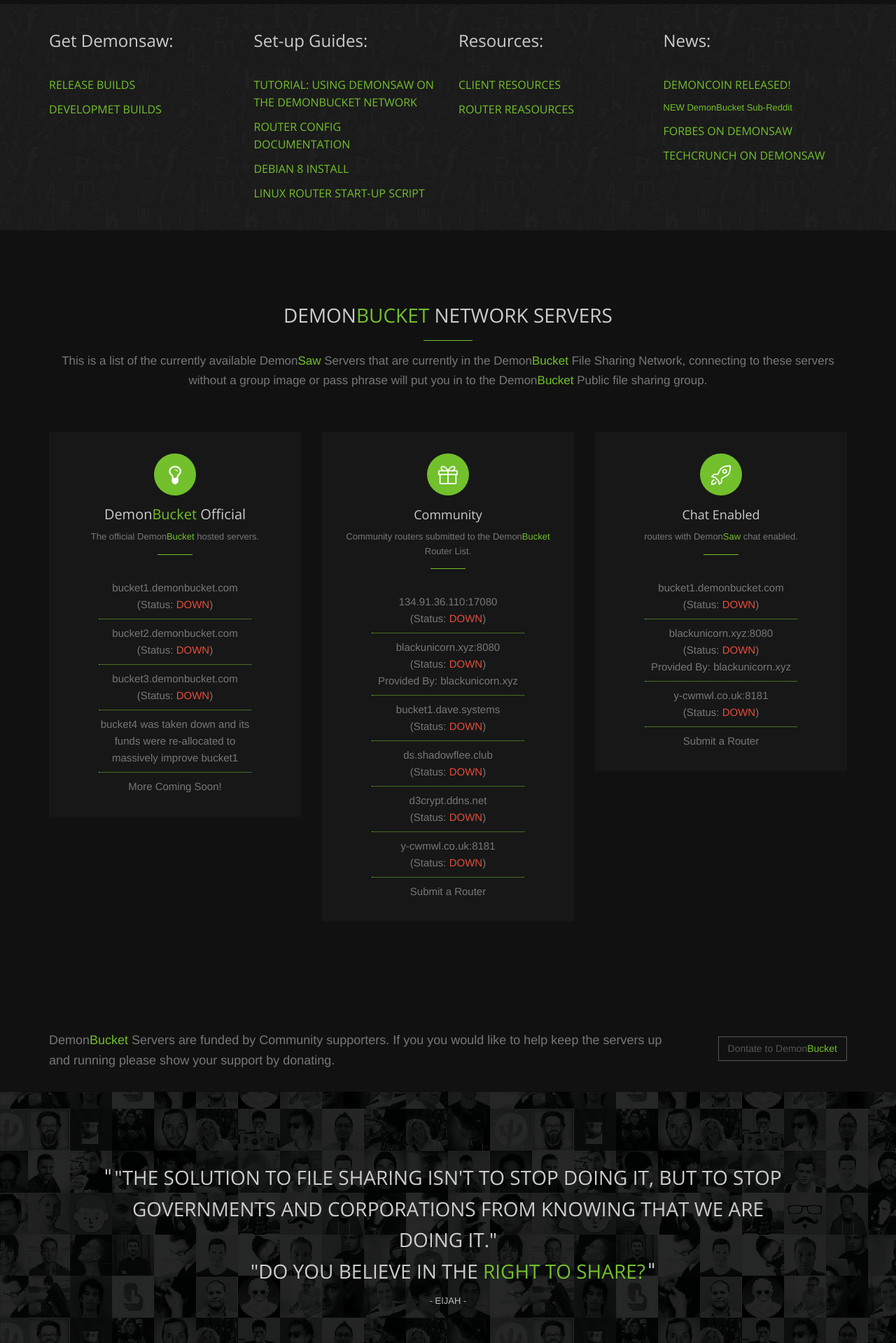
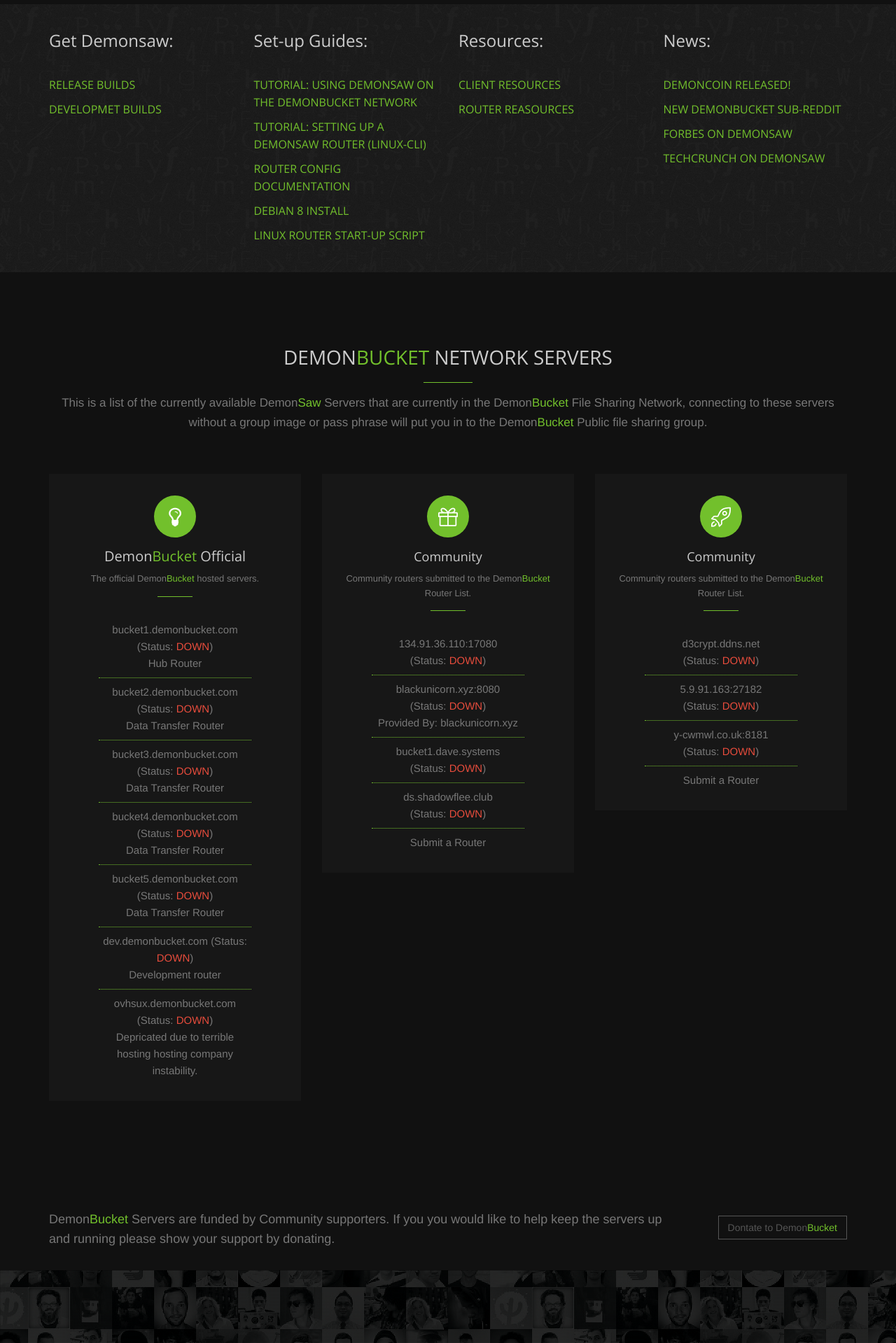
Before and after one commit to osteth/DemonBucket, a PHP site: page / in a window 1280 px wide. Shown: the part 2581-4500 px from the top of the page at 70% size. Run offline with PHP 8.4, Linux system fonts and the light colour scheme; data that the repository does not hold is empty; some libraries are stand-ins or nearby versions.

Commit message:
network rebuild site update

```diff
--- a/Website/index.php
+++ b/Website/index.php
@@ -363,6 +363,7 @@
                     <div class="col-sm-3 col-xs-6">
 						<h2>Set-up Guides:</h2></br>
                         <h4><a href="https://www.youtube.com/watch?v=vdK92aCS0_c">Tutorial: Using Demonsaw on the DemonBucket Network</a></h4></p>
+                        <h4><a href="https://youtu.be/oimu2mO1KUg">Tutorial: Setting Up a Demonsaw router (Linux-CLI)</a></h4></p>
 						<h4><a href="http://www.stinebaugh.info/a-public-demonsaw-router-by-blackunicorn/">Router Config Documentation</a></h4></p>
 						<h4><a href="https://www.youtube.com/watch?v=ibCdYn5N8wk">Debian 8 Install</a></h4></p>
 						<h4><a href="http://www.stinebaugh.info/demonsaw-startup-script-linux/">Linux Router Start-up Script</a></h4></p>
@@ -376,7 +377,7 @@
                     </div>
                     <div class="col-sm-3 col-xs-6">
 						<h2>News:</h2></br>
-                        <h4><a href="https://github.com/osteth/DemonBucket/tree/master/DemonCoin">DemonCoin Released!</a></h4></p
+                        <h4><a href="https://github.com/osteth/DemonBucket/tree/master/DemonCoin">DemonCoin Released!</a></h4></p>
 						<h4><a href="https://www.reddit.com/r/DemonBucket/">NEW DemonBucket Sub-Reddit</a></h4></p>
 						<h4><a href="http://www.forbes.com/sites/thomasbrewster/2015/08/20/eijah-john-mcafee-and-demonsaw/">Forbes on Demonsaw</a></h4></p>
 						<h4><a href="http://techcrunch.com/2015/08/19/demonsaw-uses-social-cryptography-to-share-files-and-data-anonymously/#.2cge3r:KXol">TechCrunch on Demonsaw</a></h4>
@@ -401,11 +402,13 @@
                         <h2 class="heading-md">Demon<span class="color-green">Bucket</span> Official</h2>
                         <p>The official Demon<span class="color-green">Bucket</span> hosted servers.</p>
                         <ul class="list-unstyled">
-                            <li>bucket1.demonbucket.com (Status: <?=GetServerStatus('bucket1.demonbucket.com', 80);?>)</li>
-                            <li>bucket2.demonbucket.com (Status: <?=GetSErverStatus('bucket2.demonbucket.com', 80);?>)</li>
-                            <li>bucket3.demonbucket.com (Status: <?=GetServerStatus('bucket3.demonbucket.com', 80);?>)</li>
-                            <li>bucket4 was taken down and its funds were re-allocated to massively improve bucket1</li>
-                            <li>More Coming Soon!</li>
+                            <li>bucket1.demonbucket.com (Status: <?=GetServerStatus('bucket1.demonbucket.com', 80);?>) <br>Hub Router</li>
+                            <li>bucket2.demonbucket.com (Status: <?=GetSErverStatus('bucket2.demonbucket.com', 80);?>) <br>Data Transfer Router</li>
+                            <li>bucket3.demonbucket.com (Status: <?=GetServerStatus('bucket3.demonbucket.com', 80);?>) <br>Data Transfer Router</li>
+                            <li>bucket4.demonbucket.com (Status: <?=GetServerStatus('bucket4.demonbucket.com', 80);?>) <br>Data Transfer Router</li>
+                            <li>bucket5.demonbucket.com (Status: <?=GetServerStatus('bucket5.demonbucket.com', 80);?>) <br>Data Transfer Router</li>
+                            <li>dev.demonbucket.com (Status: <?=GetServerStatus('dev.demonbucket.com', 80);?>) <br>Development router</li>
+                            <li>ovhsux.demonbucket.com (Status: <?=GetServerStatus('ovhsux.demonbucket.com', 80);?>) <br>Depricated due to terrible hosting hosting company instability.</li>
                         </ul>
                     </div>
                 </div>
@@ -420,21 +423,20 @@
                             Provided By:<a href="http://blackunicorn.xyz"> blackunicorn.xyz</a></li>
                             <li>bucket1.dave.systems <br> (Status: <?=GetServerStatus('bucket1.dave.systems', 80);?>)</li>
                             <li>ds.shadowflee.club <br> (Status:  <?=GetServerStatus('ds.shadowflee.club', 80);?>)</li>
-                            <li>d3crypt.ddns.net <br> (Status:  <?=GetServerStatus('d3crypt.ddns.net', 80);?>)</li>
-                            <li>y-cwmwl.co.uk:8181 <br> (Status:  <?=GetServerStatus('y-cwmwl.co.uk', 8181);?>)</li>
+
                             <li><span class="page-scroll"><a href="#contact">Submit a Router</a></span></li>
+
                         </ul>
                     </div>
                 </div>
                 <div class="col-md-4 col-sm-12">
                     <div class="service-block service-block-default">
                         <i class="icon-custom icon-lg icon-bg-u rounded-x icon-line icon-rocket"></i>
-                        <h2 class="heading-sm">Chat Enabled</h2>
-                        <p>routers with Demon<span class="color-green">Saw</span> chat enabled.</p>
+                        <h2 class="heading-sm">Community</h2>
+                        <p>Community routers submitted to the Demon<span class="color-green">Bucket</span> Router List.</p>
                         <ul class="list-unstyled">
-                            <li>bucket1.demonbucket.com (Status: <?=GetServerStatus('bucket1.demonbucket.com', 80);?>)</li>
-                            <li>blackunicorn.xyz:8080 <br>(Status: <?=GetServerStatus('blackunicorn.xyz', 8080);?>)<br>
-                            Provided By:<a href="http://blackunicorn.xyz"> blackunicorn.xyz</a></li>
+                            <li>d3crypt.ddns.net <br> (Status:  <?=GetServerStatus('d3crypt.ddns.net', 80);?>)</li>
+                            <li>5.9.91.163:27182 <br> (Status: <?=GetServerStatus('5.9.91.163', 27182);?>)</li>
                             <li>y-cwmwl.co.uk:8181 <br> (Status:  <?=GetServerStatus('y-cwmwl.co.uk', 8181);?>)</li>
                             <li><span class="page-scroll"><a href="#contact">Submit a Router</a></span></li>
                         </ul>
@@ -622,7 +624,7 @@
         </div>
 
         <div class="copyright-section">
-            <a href="https://demonsbucket.com/privacypolicy.htm">Privacy Policy</a>
+            <a href="http://demonbucket.com/privacypolicy.htm">Privacy Policy</a>
             <br>
             <p>2015 &copy; All Rights Reserved. Demon<span class="color-green">Bucket</span></a></p>
         <!--   <ul class="social-icons">
```
